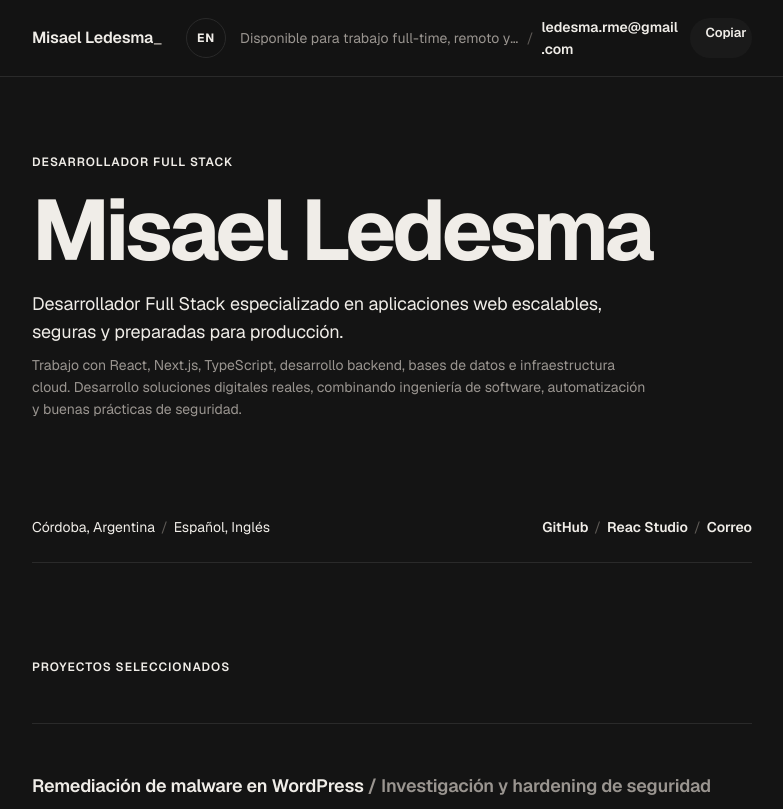
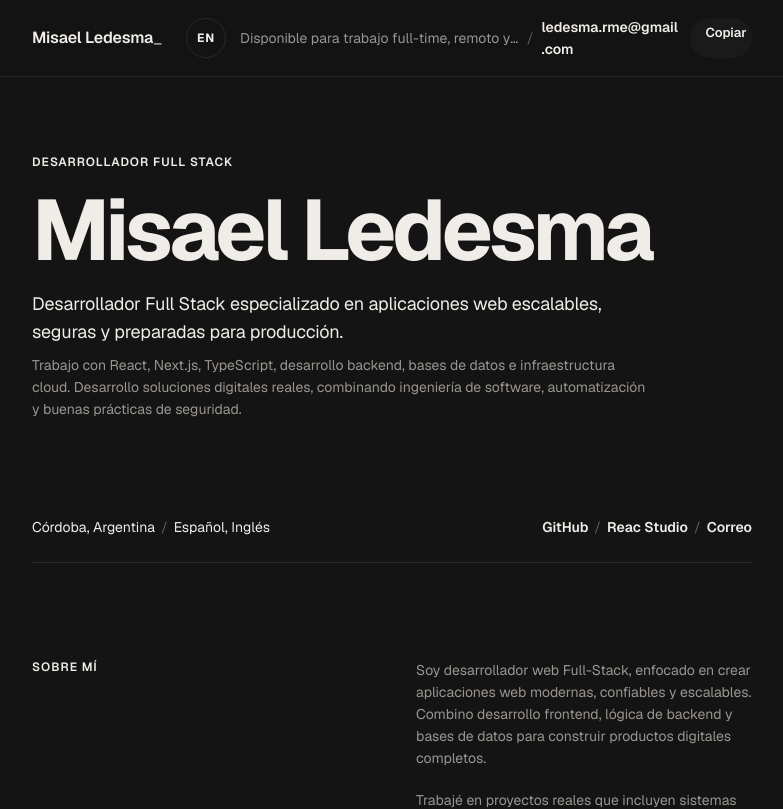
Before and after one commit to misaelr5/portolfio, a Next.js app: page /es in a window 1280 px wide. Shown: the top 809 px of the page, without its empty margins (248-1031 px from the left). Built offline with nearby package versions, Linux system fonts and the light colour scheme; no server answers.

Commit message:
fix: place about section before selected projects

```diff
--- a/app/[locale]/page.tsx
+++ b/app/[locale]/page.tsx
@@ -28,6 +28,7 @@ export default async function Home({ params }: PageProps<"/[locale]">) {
       <main className="main-content" id="main-content">
         <div className="content-column" id="top">
           <Hero content={content} />
+          <About content={content.about} />
           <Experience content={content.experience} />
           <Projects
             content={content.projects}
@@ -35,7 +36,6 @@ export default async function Home({ params }: PageProps<"/[locale]">) {
               (project) => project.projectId,
             )}
           />
-          <About content={content.about} />
           <Stack content={content.stack} />
         </div>
       </main>
```
